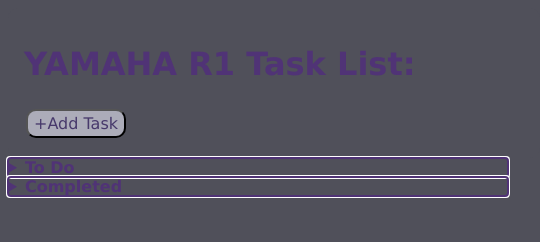
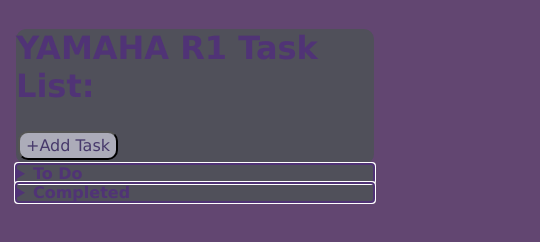
Before and after one commit to Sean-2408/task-list, a plain HTML site: page task-list.html in a window 390 px wide. Shown: the whole page, 540 px wide, since content can reach past the window. Drawn offline with Linux system fonts and the light colour scheme.

Commit message:
Added responsive styling to make website mobile friendly.

```diff
--- a/task-list-style.css
+++ b/task-list-style.css
@@ -1,3 +1,7 @@
+body {
+    margin: 0px;
+}
+
 .modal{
     border-radius: 10px;
     width: 250px;
@@ -41,3 +45,18 @@
     transition-duration: 0.4s;
     cursor: pointer;
   }
+
+  @media only screen and (max-width: 600px) {
+    .background {
+      background-color: rgb(98, 70, 113);
+      padding: 0.5rem 1rem;
+    }
+    .container{
+        width: 100%;
+        padding: 0;
+    }
+    .listcontainer{
+        width: 100%;
+    }
+
+  }
```
